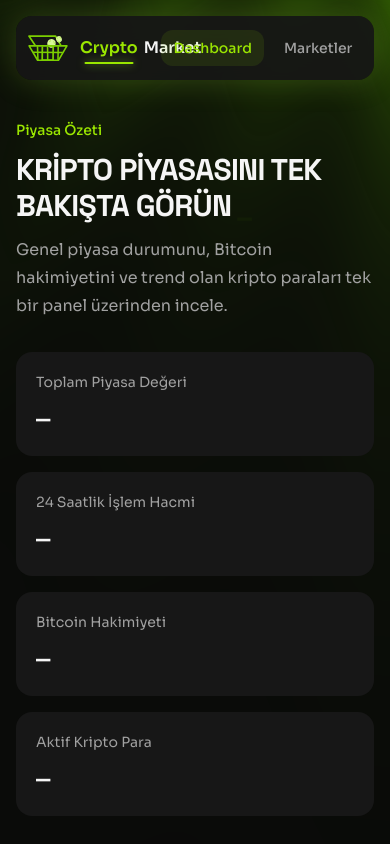
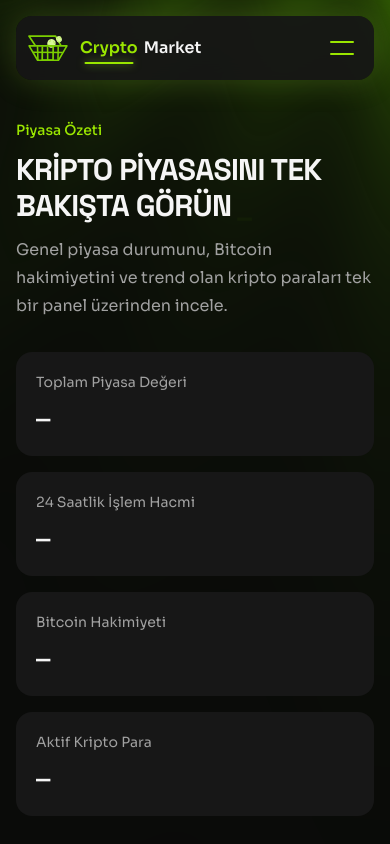
Before and after one commit to Bengu-Elmas/crypto-market, a React (Vite) app: page / in a window 390 px wide. Shown: the top 844 px of the page. Built offline with nearby package versions, Linux system fonts and the light colour scheme.

Commit message:
Add responsive mobile navigation menu

```diff
--- a/src/components/Navbar.jsx
+++ b/src/components/Navbar.jsx
@@ -1,16 +1,25 @@
+import { useState } from "react";
 import { NavLink } from "react-router";
 
 function Navbar() {
+  const [menuOpen, setMenuOpen] = useState(false);
+
   const navLinkClasses = ({ isActive }) =>
-    `rounded-xl px-3 py-2 sm:px-4 text-sm font-medium transition-colors ${
+    `flex-1 rounded-xl px-3 py-2 text-center text-sm font-medium transition-colors sm:flex-none sm:px-4 ${
       isActive
         ? "bg-lime-400/10 text-lime-400"
         : "text-neutral-400 hover:bg-neutral-800 hover:text-neutral-100"
     }`;
 
+  const closeMenu = () => {
+    setMenuOpen(false);
+  };
+
   return (
     <header className="px-4 pt-4 sm:px-6 lg:px-8">
-      <nav className="mx-auto flex max-w-7xl items-center justify-between rounded-2xl bg-neutral-900/90 px-3 py-3 shadow-[0_0_32px_rgba(163,230,53,0.22)] backdrop-blur-md sm:px-5 sm:py-4">
+      <nav className="mx-auto max-w-7xl rounded-2xl bg-neutral-900/90 px-3 py-3 shadow-[0_0_32px_rgba(163,230,53,0.22)] backdrop-blur-md sm:px-5 sm:py-4">
+        <div className="flex items-center justify-between">
+          {/* Logo ve marka */}
           <div className="flex items-center gap-3">
             <img
               src="/logo.svg"
@@ -28,7 +37,8 @@ function Navbar() {
             </span>
           </div>
 
-        <div className="flex items-center gap-2">
+          {/* Masaüstü bağlantıları */}
+          <div className="hidden items-center gap-2 sm:flex">
             <NavLink to="/" end className={navLinkClasses}>
               Dashboard
             </NavLink>
@@ -37,6 +47,49 @@ function Navbar() {
               Marketler
             </NavLink>
           </div>
+
+          {/* Mobil burger */}
+          <button
+            type="button"
+            onClick={() => setMenuOpen((previousState) => !previousState)}
+            className="relative flex h-10 w-10 items-center justify-center rounded-xl transition-colors hover:bg-neutral-800 sm:hidden"
+            aria-label={menuOpen ? "Menüyü kapat" : "Menüyü aç"}
+            aria-expanded={menuOpen}
+          >
+            <span
+              className={`absolute h-0.5 w-6 rounded-full bg-lime-400 transition-transform duration-300 ${
+                menuOpen ? "rotate-45" : "-translate-y-1.5"
+              }`}
+            />
+
+            <span
+              className={`absolute h-0.5 w-6 rounded-full bg-lime-400 transition-transform duration-300 ${
+                menuOpen ? "-rotate-45" : "translate-y-1.5"
+              }`}
+            />
+          </button>
+        </div>
+
+        {/* Mobil açılır menü */}
+        <div
+          className={`grid overflow-hidden transition-all duration-300 sm:hidden ${
+            menuOpen ? "max-h-20 pt-3 opacity-100" : "max-h-0 pt-0 opacity-0"
+          }`}
+        >
+          <div className="flex items-center gap-2">
+            <NavLink to="/" end className={navLinkClasses} onClick={closeMenu}>
+              Dashboard
+            </NavLink>
+
+            <NavLink
+              to="/markets"
+              className={navLinkClasses}
+              onClick={closeMenu}
+            >
+              Marketler
+            </NavLink>
+          </div>
+        </div>
       </nav>
     </header>
   );
```
Lines whose indentation alone changed are shown as unchanged.
